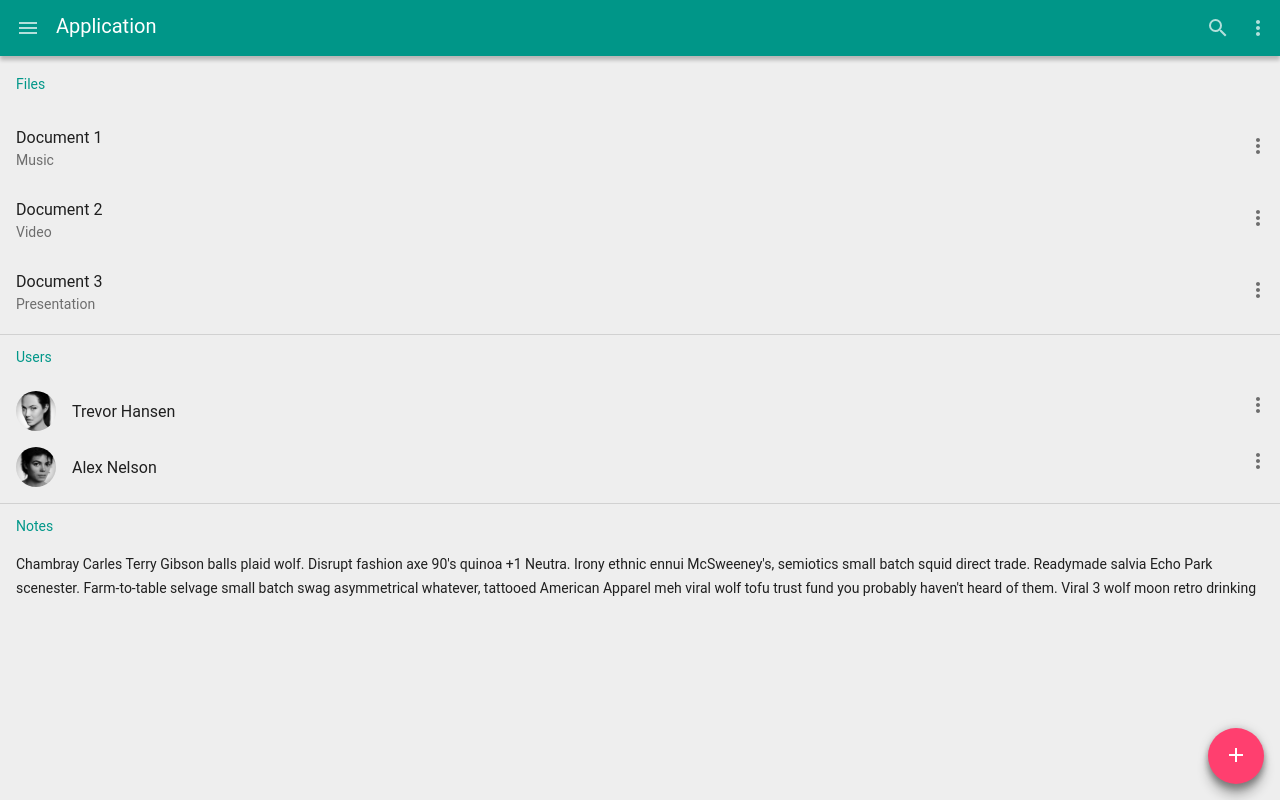
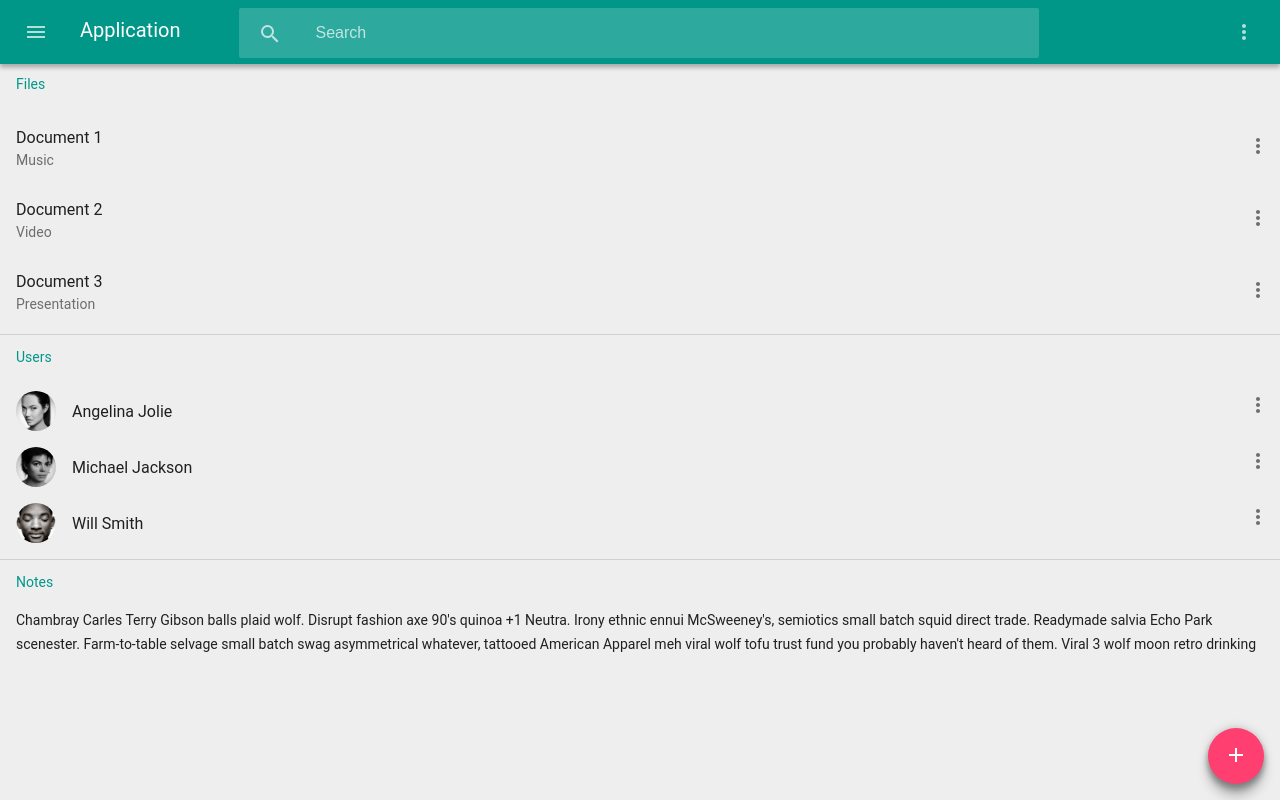
Before and after one commit to virushang/fcpractice, a plain HTML site: page index.html in a window 1280 px wide. Drawn offline with Linux system fonts and the light colour scheme.

Commit message:
media query(navi-bar)

```diff
--- a/index.html
+++ b/index.html
@@ -3,7 +3,7 @@
   <head>
     <meta charset="utf-8">
     <link rel="stylesheet" type="text/css" href="reset.css">
-    <link rel="stylesheet" type="text/css" href="shared.css">
+    <link rel="stylesheet" type="text/css" href="shared1.css">
     <link rel="stylesheet" type="text/css" href="main.css">
     <title>Practice</title>
   </head>
@@ -14,14 +14,19 @@
         <img src="menu.svg">
        </button>
        <h1>Application</h1>
+       <input type="text" class="search-bar" placeholder="Search">
     </div>
     <div class="app-bar-right">
+      <div class="icon-button-first">
       <button class="icon-button">
         <img src="more.svg">
       </button>
+      </div>
+      <div class="icon-button-second">
       <button class="icon-button">
         <img src="search.svg">
       </button>
+      </div>
     </div>
   </div>
 
@@ -66,7 +71,7 @@
          <div class="users-list-item-info">
           <div class="photo" style="background-image: url('user2.jpg')">
           </div>
-          <div class="users-list-item-sub">Trevor Hansen</div>
+          <div class="users-list-item-sub">Angelina Jolie</div>
          </div>
          <button class="icon-button">
            <img src="more-black.svg">
@@ -76,7 +81,17 @@
          <div class="users-list-item-info">
           <div class="photo" style="background-image: url('user1.jpg')">
           </div>
-          <div class="users-list-item-sub">Alex Nelson</div>
+          <div class="users-list-item-sub">Michael Jackson</div>
+         </div>
+         <button class="icon-button">
+           <img src="more-black.svg">
+         </button>
+        </li>
+        <li class="users-list-item">
+         <div class="users-list-item-info">
+          <div class="photo" style="background-image: url('user3.jpg')">
+          </div>
+          <div class="users-list-item-sub">Will Smith</div>
          </div>
          <button class="icon-button">
            <img src="more-black.svg">
--- a/shared.css
+++ b/shared.css
@@ -2,6 +2,24 @@ body {
   line-height: normal;
   font-family: 'Roboto', sans-serif;
   background-color: #eeeeee;
+}
+
+h2 {
+  box-sizing: border-box;
+  height: 48px;
+  font-size: 14px;
+  color: #009789;
+  padding-top: 14px;
+  padding-left: 16px;
+}
+
+.icon-button {
+  margin: 0;
+  border: 0;
+  padding: 0;
+  width: 24px;
+  height: 24px;
+  background: none;
 }
 
 .app-bar {
@@ -18,14 +36,6 @@ body {
   overflow: auto;
 }
 
-.icon-button {
-  margin: 0;
-  border: 0;
-  padding: 0;
-  width: 24px;
-  height: 24px;
-  background: none;
-}
 
 .app-bar-left {
   float: left;
@@ -71,11 +81,9 @@ body {
 
 }
 
-h2 {
-  box-sizing: border-box;
-  height: 48px;
-  font-size: 14px;
-  color: #009789;
-  padding-top: 14px;
-  padding-left: 16px;
+
+@media screen and (min-width: 1080px) {
+
+
+
 }
--- /dev/null
+++ b/shared1.css
@@ -0,0 +1,176 @@
+body {
+  line-height: normal;
+  font-family: 'Roboto', sans-serif;
+  background-color: #eeeeee;
+}
+
+h2 {
+  box-sizing: border-box;
+  height: 48px;
+  font-size: 14px;
+  color: #009789;
+  padding-top: 14px;
+  padding-left: 16px;
+}
+
+.icon-button {
+  margin: 0;
+  border: 0;
+  padding: 0;
+  width: 24px;
+  height: 24px;
+  background: none;
+}
+
+.app-bar {
+  box-sizing: border-box;
+  height: 56px;
+  background-color: #009688;
+  box-shadow: 0 4px 4px 0 rgba(0, 0, 0, 0.24), 0 0 4px 0 rgba(0, 0, 0, 0.12);
+
+  position: fixed;
+  left: 0;
+  top: 0;
+  right: 0;
+
+  overflow: auto;
+}
+
+
+.app-bar-left {
+  float: left;
+  overflow:auto;
+}
+.app-bar-left h1 {
+
+  float: left;
+
+  font-size: 20px;
+  color: white;
+  padding-top: 14px;
+}
+
+.app-bar-left .icon-button {
+  float: left;
+  margin-right: 16px;
+  margin-left: 16px;
+  margin-top: 16px;
+
+}
+
+.app-bar-left .search-bar {
+  display: none;
+  }
+
+.app-bar-right {
+  float: right;
+  margin-top: 16px;
+  overflow:auto;
+}
+
+
+
+.app-bar-right .icon-button-first {
+  float:right;
+  margin-right: 10px;
+}
+
+.app-bar-right .icon-button-second {
+  float:right;
+  margin-right: 16px;
+}
+
+
+.contents{
+  padding-top: 62px;
+
+}
+
+
+@media screen and (min-width: 1080px) {
+
+.app-bar {
+  box-sizing: border-box;
+  height: 64px;
+  background-color: #009688;
+  box-shadow: 0 4px 4px 0 rgba(0, 0, 0, 0.24), 0 0 4px 0 rgba(0, 0, 0, 0.12);
+
+  position: fixed;
+  left: 0;
+  top: 0;
+  right: 0;
+
+  overflow: auto;
+}
+
+
+.app-bar-left {
+  float: left;
+  overflow:auto;
+}
+.app-bar-left h1 {
+
+  float: left;
+
+  font-size: 20px;
+  color: white;
+  padding-top: 18px;
+}
+
+.app-bar-left .icon-button {
+  float: left;
+  margin-right: 32px;
+  margin-left: 24px;
+  margin-top: 20px;
+
+}
+
+.app-bar-left .search-bar {
+  display: block;
+  float: left;
+  margin-left: 59px;
+  margin-top: 8px;
+  width: 722px;
+  height: 48px;
+  padding-left: 76px;
+  border:none;
+  border-radius: 2px;
+  background-color: rgba(255, 255, 255, 0.18);
+  background-image: url('search.svg');
+  background-repeat: no-repeat;
+  background-position: 19px 14px;
+
+  font-size: 16px;
+  color: white;
+
+}
+
+.app-bar-left .search-bar::placeholder {
+  color: rgba(255, 255, 255, 0.7);
+}
+
+.app-bar-right {
+  float: right;
+  margin-top: 20px;
+  overflow:auto;
+}
+
+
+
+.app-bar-right .icon-button-first {
+  margin-right: 24px;
+}
+
+.app-bar-right .icon-button-second {
+ display: none;
+}
+
+
+.contents{
+  padding-top: 62px;
+
+}
+
+
+
+}
```
Also changed, not shown: main.css (+7 -1 lines).
